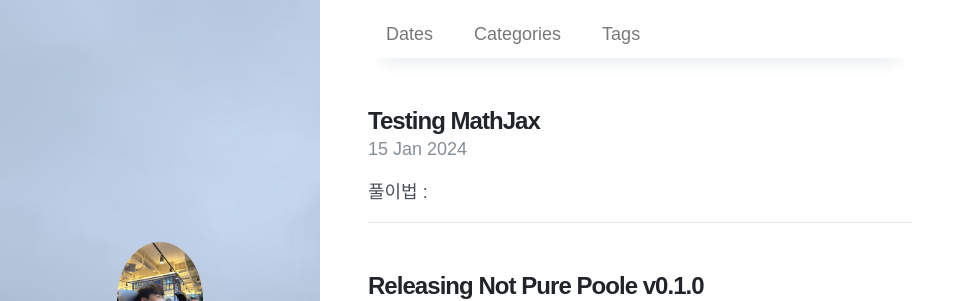
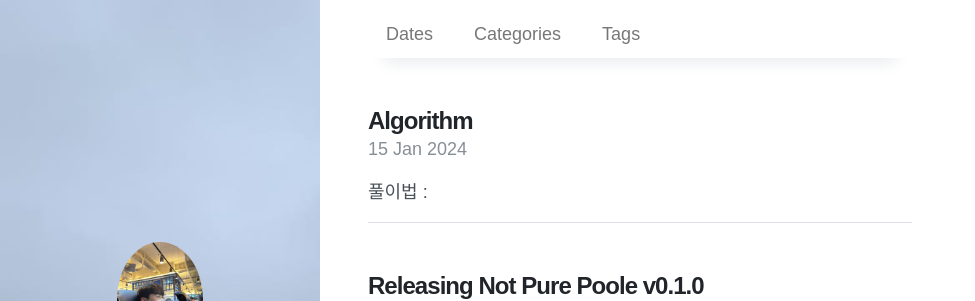
Before and after one commit to yundoun/yundoun.github.io, a Jekyll site: the page built from index.html, in a window 1280 px wide. Shown: the top 301 px of the page, without its empty margins (0-975 px from the left). Built offline with Jekyll 4.4.1, drawn with Linux system fonts in a browser that asks for light colours; nearby versions of some CDN libraries; the list of posts is cut into pages by our own code.

```diff
--- a/_data/archive.yml
+++ b/_data/archive.yml
@@ -4,6 +4,9 @@
 - type: categories
   title: Categories
   url: /categories/
+  subfolders:
+    - title: Algorithm
+      url: /categories/algorithm/
 - type: tags
   title: Tags
   url: /tags/
--- a/_posts/2020-10-02-testing-mathjax.md
+++ b/_posts/2020-10-02-testing-mathjax.md
@@ -1,8 +1,7 @@
 ---
-layout: post
-title: Testing MathJax
-tags: algorithm
-math: true
+layout: category
+title: Algorithm
+permalink: /categories/algorithm/
 date: 2024-01-15 22:36 +0800
 ---
 
```
